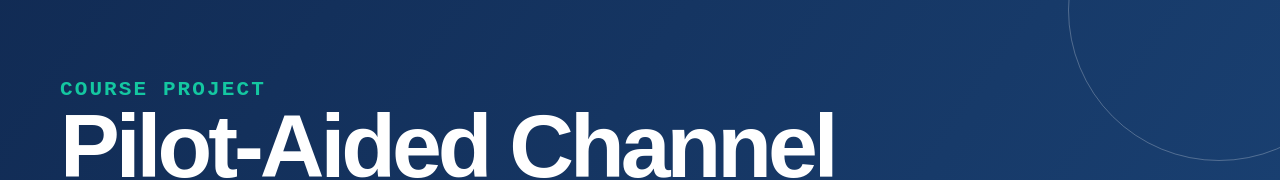
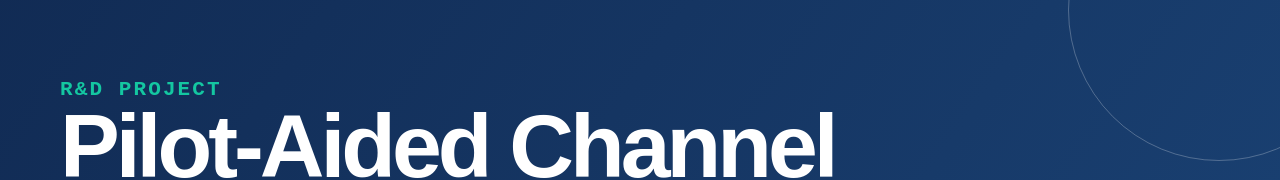
Before and after one commit to Chinmay-Deo-2004/Portfolio, a plain HTML site: page projects/MIMOOFDMStudy.html in a window 1280 px wide. Shown: the part 144-324 px from the top of the page. Drawn offline with Linux system fonts and the light colour scheme.

Commit message:
Corrected misnomer

```diff
--- a/projects/MIMOOFDMStudy.html
+++ b/projects/MIMOOFDMStudy.html
@@ -91,7 +91,7 @@
         <section class="page-hero">
 
             <p class="eyebrow">
-                Course Project
+                R&D Project
             </p>
 
             <h1>
```
